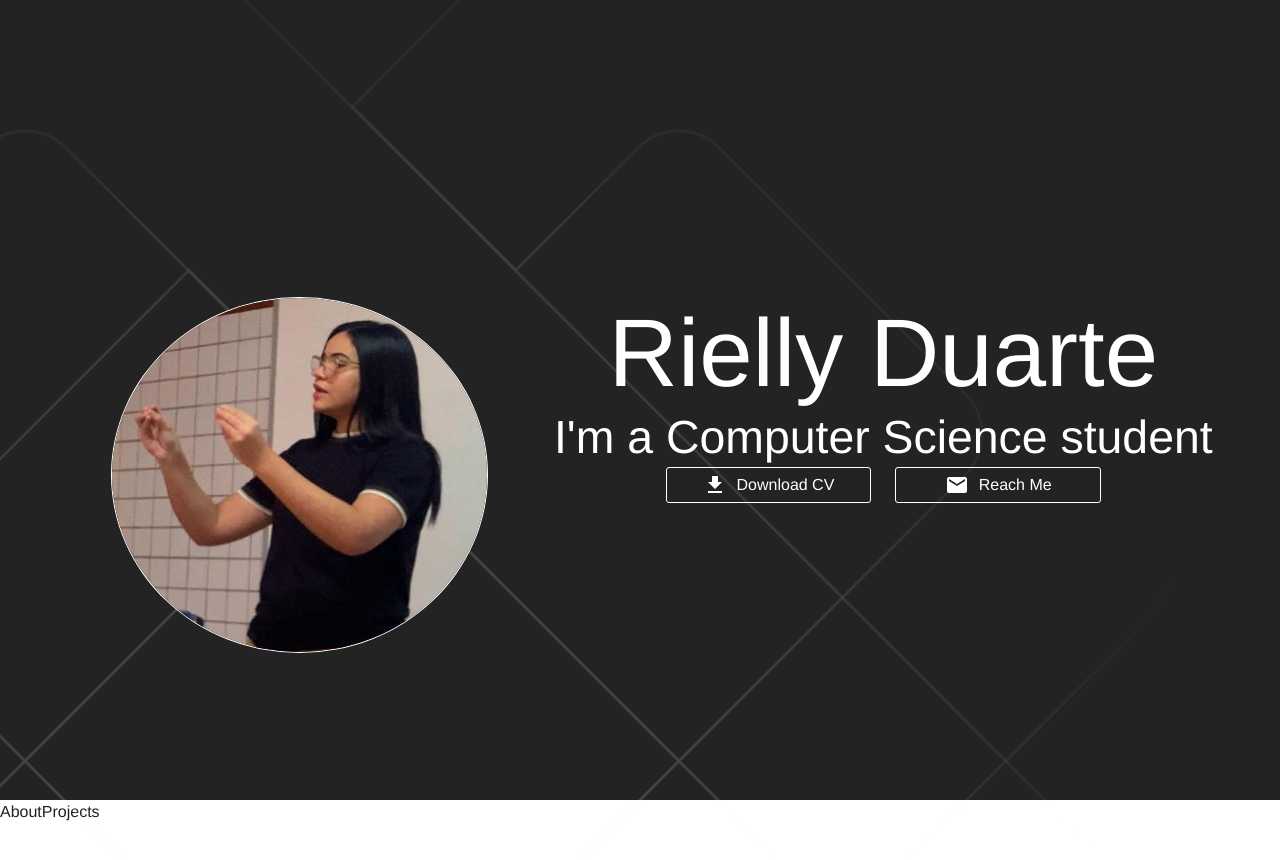
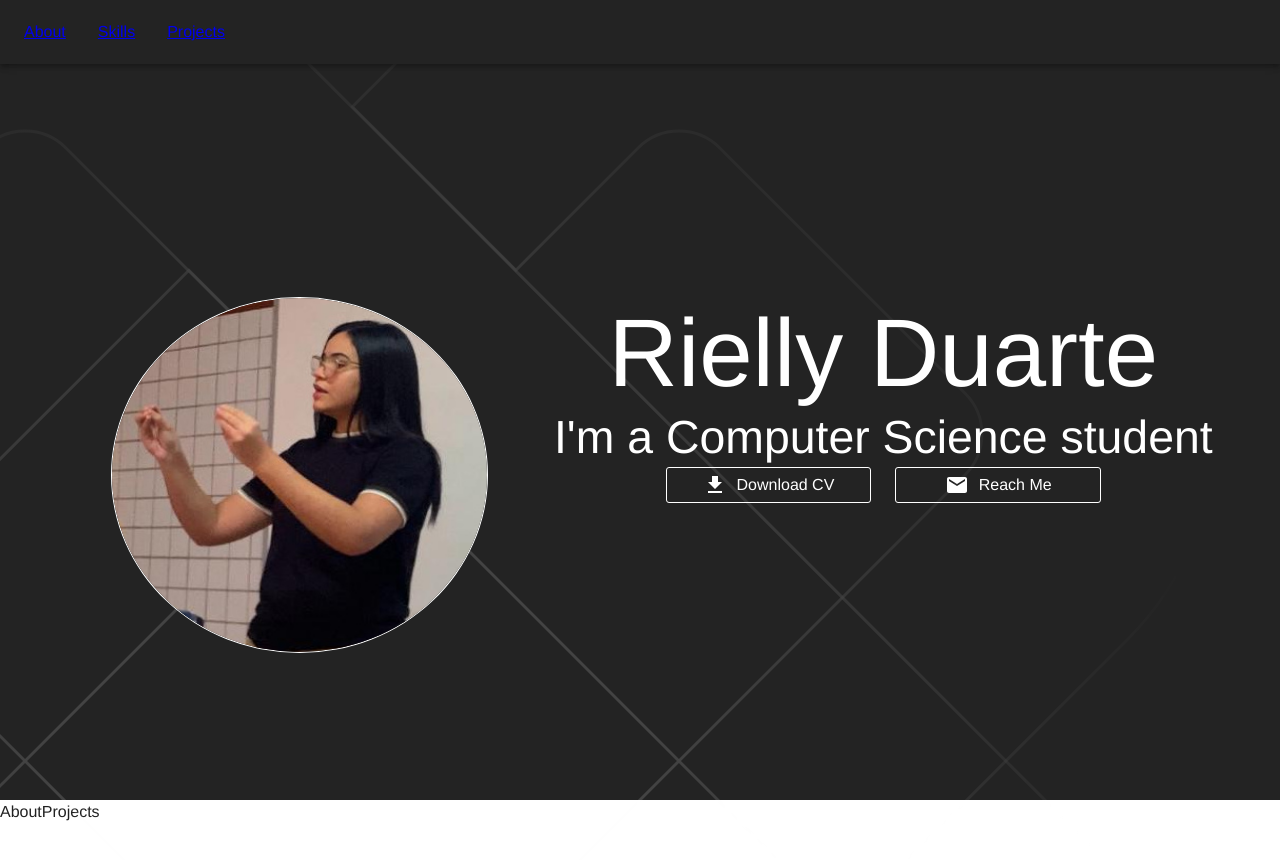
Before and after one commit to rluizaduarte/Portfolio-RD, a Next.js app in the folder portfolio/: page / in a window 1280 px wide. Shown: the top 860 px of the page. Built offline with nearby package versions, Linux system fonts and the light colour scheme; what @mui/material-nextjs would draw is missing.

Commit message:
trying new navbar

```diff
--- /dev/null
+++ b/portfolio/app/components/NavBar.tsx
@@ -0,0 +1,24 @@
+"use client";
+
+import { AppBar, Box, Toolbar, Typography, styled } from "@mui/material"
+
+const StyledToobar = styled(Toolbar)(() => ({
+  display: "flex",
+  justifyContent: "space-between"
+}))
+
+const NavBar = () => {
+  return (
+    <AppBar position="absolute">
+      <StyledToobar>
+        <Box sx={{ display: "flex", gap: "32px" }}>
+          <Typography component="a" href="#about" sx={{ cursor: "pointer" }}>About</Typography>
+          <Typography component="a" href="#skills" sx={{ cursor: "pointer" }}>Skills</Typography>
+          <Typography component="a" href="#projects" sx={{ cursor: "pointer" }}>Projects</Typography>
+        </Box>
+      </StyledToobar>
+    </AppBar>
+  )
+}
+
+export default NavBar
--- a/portfolio/app/page.tsx
+++ b/portfolio/app/page.tsx
@@ -5,12 +5,14 @@ import theme from "./theme";
 import Hero from "./components/Hero";
 import About from "./components/About";
 import Projects from "./components/Projects";
+import NavBar from "./components/NavBar";
 
 export default function Home() {
   return (
     <React.Fragment>
       <ThemeProvider theme={theme}>
         <CssBaseline />
+        <NavBar />
         <Hero />
         <About />
         <Projects />
```
